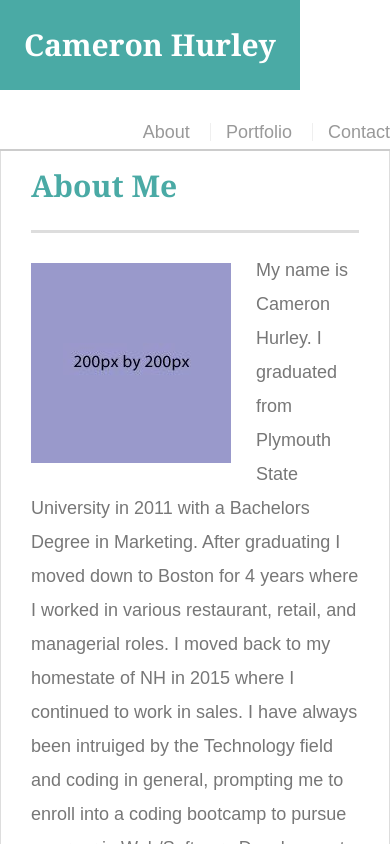
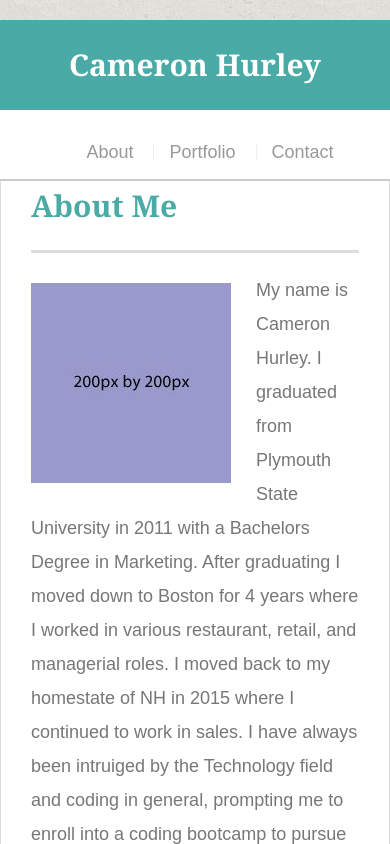
Before and after one commit to ckhurley20/Responsive-Portfolio, a plain HTML site: page index.html in a window 390 px wide. Shown: the top 844 px of the page. Drawn offline with Linux system fonts and the light colour scheme.

Commit message:
added media queries to css stylesheet

```diff
--- a/assets/css/style.css
+++ b/assets/css/style.css
@@ -224,3 +224,55 @@ body {
     height: auto;
     max-width: 100%;
 }
+
+
+@media screen and (max-width: 960px) {
+  .container {
+      width: 100%;
+  }
+  #logo {
+    width: 100%;
+  }
+  nav {
+    width: 100%;
+    text-align: center;
+    margin-bottom: 10px;
+  }
+  #main-container {
+    margin-top: 20px;
+  }
+}
+
+@media screen and (max-width: 768px) {
+  .container {
+    width: 100%;
+  }
+  #logo {
+    width: 100%;
+  }
+  nav {
+    width: 100%;
+    text-align: center;
+    margin-bottom: 10px;
+  }
+  #main-container {
+    margin-top: 20px;
+  }
+}
+
+@media screen and (max-width: 640px) {
+  .container {
+    width: 100%;
+  }
+  #logo {
+    width: 100%;
+  }
+  nav {
+    width: 100%;
+    text-align: center;
+    margin-bottom: 10px;
+  }
+  #main-container {
+    margin-top: 20px;
+  }
+}
```
